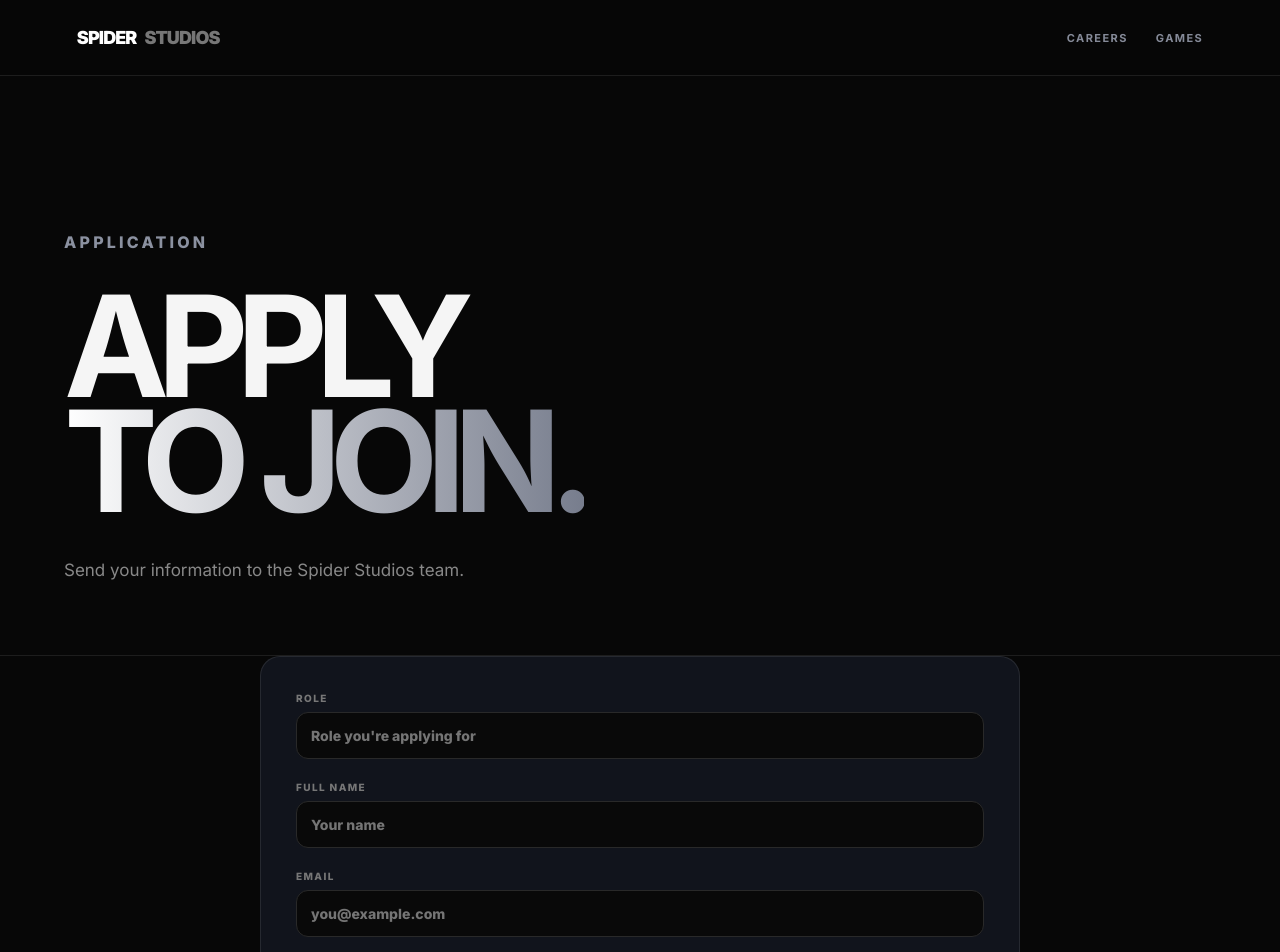
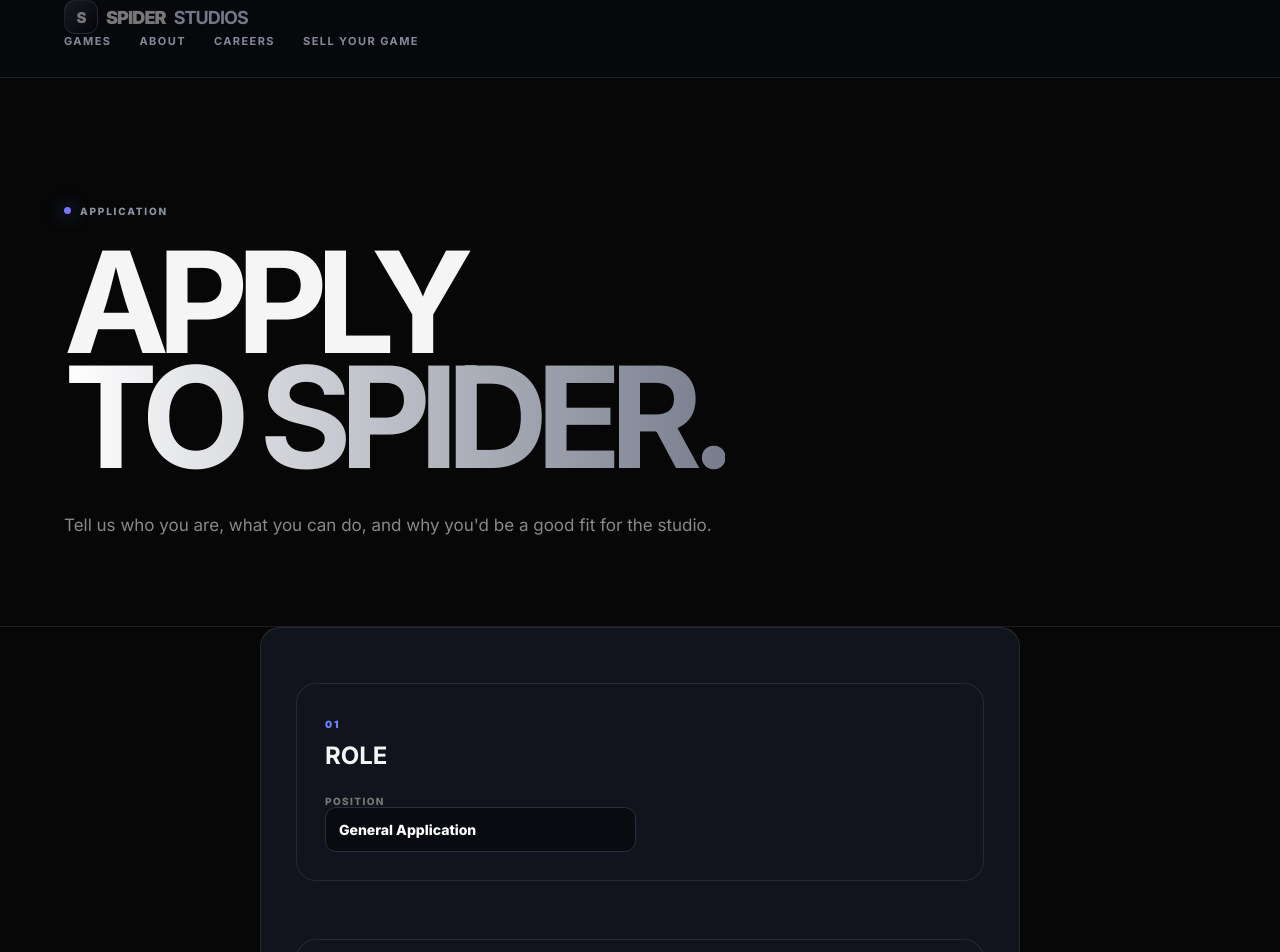
Before and after one commit to kambreyacc-sketch/spider-studios, a Next.js app: page /apply in a window 1280 px wide. Shown: the top 952 px of the page. Built offline with nearby package versions, Linux system fonts and the light colour scheme.

Commit message:
Match application and contact pages to studio design

```diff
--- a/app/apply/page.tsx
+++ b/app/apply/page.tsx
@@ -1,42 +1,13 @@
 "use client";
-
-import { FormEvent, useEffect, useState } from "react";
 import Link from "next/link";
-import { useSearchParams } from "next/navigation";
-
-export default function ApplyPage() {
-  const params = useSearchParams();
-  const [role, setRole] = useState("");
-  const [sent, setSent] = useState(false);
-
-  useEffect(() => {
-    setRole(params.get("role") || "");
-  }, [params]);
-
-  function submit(e: FormEvent<HTMLFormElement>) {
-    e.preventDefault();
-    setSent(true);
-  }
-
-  return (
-    <main className="subpage">
-      <nav className="nav"><Link className="brand" href="/">SPIDER<span>STUDIOS</span></Link><div className="navlinks"><Link href="/careers">Careers</Link><Link href="/#games">Games</Link></div></nav>
-      <header className="pageHero compact"><p className="eyebrow">APPLICATION</p><h1>APPLY<br /><em>TO JOIN.</em></h1><p>Send your information to the Spider Studios team.</p></header>
-      {sent ? (
-        <section className="formWrap success"><div className="successIcon">✓</div><h2>APPLICATION RECEIVED</h2><p>Your application has been submitted on this site. We'll review the information you provided.</p><Link className="button" href="/careers">BACK TO CAREERS ↗</Link></section>
-      ) : (
-        <form className="formWrap" onSubmit={submit}>
-          <label>ROLE<input value={role} onChange={(e)=>setRole(e.target.value)} placeholder="Role you're applying for" required /></label>
-          <label>FULL NAME<input name="name" placeholder="Your name" required /></label>
-          <label>EMAIL<input type="email" name="email" placeholder="you@example.com" required /></label>
-          <label>DISCORD USERNAME<input name="discord" placeholder="username" /></label>
-          <label>PORTFOLIO / WORK LINK<input type="url" name="portfolio" placeholder="https://..." /></label>
-          <label>ABOUT YOU<textarea name="about" rows={7} placeholder="Tell us about yourself, your skills, and what you can bring to Spider Studios." required /></label>
-          <label>WHY THIS ROLE?<textarea name="why" rows={5} placeholder="Why do you want to join Spider Studios?" required /></label>
-          <button className="button" type="submit">SUBMIT APPLICATION ↗</button>
-        </form>
-      )}
-      <footer><Link className="brand" href="/">SPIDER<span>STUDIOS</span></Link><small>© {new Date().getFullYear()} Spider Studios</small></footer>
-    </main>
-  );
+import {FormEvent,useEffect,useState} from "react";
+export default function ApplyPage(){
+ const [role,setRole]=useState("General Application"),[done,setDone]=useState(false);
+ useEffect(()=>{const r=new URLSearchParams(window.location.search).get("role");if(r)setRole(r)},[]);
+ const submit=(e:FormEvent<HTMLFormElement>)=>{e.preventDefault();setDone(true)};
+ return <main className="subpage"><nav className="siteNav"><Link className="brand" href="/"><span className="brandMark">S</span><span>SPIDER</span><b>STUDIOS</b></Link><div className="navlinks"><Link href="/#games">Games</Link><Link href="/about">About</Link><Link href="/careers">Careers</Link><Link href="/sell-game">Sell Your Game</Link></div></nav>
+ <header className="pageHero"><div className="heroPill"><span/> APPLICATION</div><h1>APPLY<br/><em>TO SPIDER.</em></h1><p>Tell us who you are, what you can do, and why you'd be a good fit for the studio.</p></header>
+ {done?<section className="formWrap success"><div className="successIcon">✓</div><span className="sectionKicker">SPIDER STUDIOS</span><h2>APPLICATION RECEIVED</h2><p>Your application for <strong>{role}</strong> has been received. The current site is a front-end application flow; connect a backend when you're ready to store and review submissions.</p><Link className="primaryBtn" href="/careers">BACK TO CAREERS <span>↗</span></Link></section>:
+ <form className="formWrap" onSubmit={submit}><div className="formSection"><span className="stepNo">01</span><h3>ROLE</h3><label className="formGrid"><span>POSITION<input value={role} onChange={e=>setRole(e.target.value)} /></span></label></div><div className="formSection"><span className="stepNo">02</span><h3>ABOUT YOU</h3><div className="formGrid"><label>FULL NAME<input required name="name"/></label><label>EMAIL<input required type="email" name="email"/></label><label>DISCORD USERNAME<input name="discord"/></label><label>PORTFOLIO / WORK LINK<input name="portfolio"/></label><label className="full">TELL US ABOUT YOURSELF<textarea required rows={6} name="about"/></label><label className="full">WHY THIS ROLE?<textarea required rows={6} name="why"/></label></div></div><button className="primaryBtn submitBtn" type="submit">SUBMIT APPLICATION <span>↗</span></button></form>}
+ <footer className="siteFooter"><Link className="brand" href="/"><span className="brandMark">S</span><span>SPIDER</span><b>STUDIOS</b></Link><small>© {new Date().getFullYear()} Spider Studios</small></footer></main>
 }
```
Also changed, not shown: app/contact/page.tsx (+2 -12 lines).
